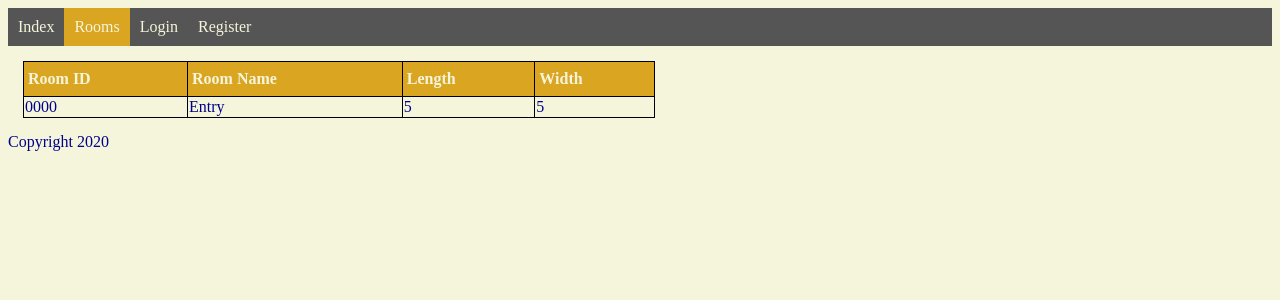
After one commit to LeoKnox/flask_py, a Flask app: page /rooms in a window 1280 px wide. The commit adds this page. Shown: the top 300 px of the page. Run offline with Flask 2, Linux system fonts and the light colour scheme.

Commit message:
Add files via upload

```diff
--- a/application/routes.py
+++ b/application/routes.py
@@ -4,11 +4,12 @@ from flask import render_template
 @app.route("/")
 @app.route("/index")
 def index():
-     return render_template("index.html")
+     return render_template("index.html", active_index = "active")
 
 @app.route("/rooms")
 def rooms():
-     return render_template("rooms.html")
+    roomData = [{"RoomID":"0000","RoomName":"Entry","Length":5,"Width":5}]
+    return render_template("rooms.html", active_rooms ="active", roomData = roomData)
 
 @app.route("/register")
 def register():
--- a/application/static/css/index.css
+++ b/application/static/css/index.css
@@ -17,7 +17,7 @@ body {
 
 .nav-li a {
     display: block;
-    color: white;
+    color: beige;
     text-align: center;
     padding: 10px 10px;
     text-decoration: none;
@@ -27,6 +27,24 @@ body {
     background-color: #0f0d5e;
 }
 
+#room_table {
+    width: 50%;
+    border: 1px solid black;
+    margin: 15px;
+    border-collapse: collapse;
+}
+
+#room_table td, th {
+    border: 1px solid black;
+}
+
+#room_table th {
+    text-align: left;
+    padding: 8px 4px;
+    background-color: goldenrod;
+    color: beige;
+}
+
 .active {
     background-color: goldenrod;
 }
--- a/application/templates/includes/nav.html
+++ b/application/templates/includes/nav.html
@@ -1,7 +1,7 @@
 <nav>
     <ul class = "nav-ul">
-        <li class="nav-li"><a class="active" href="{{ url_for('index') }}">Index</a></li>
-        <li class="nav-li"><a class="" href="{{ url_for('rooms') }}">Rooms</a></li>
+        <li class="nav-li"><a class="{{ active_index }}" href="{{ url_for('index') }}">Index</a></li>
+        <li class="nav-li"><a class="{{ active_rooms }}" href="{{ url_for('rooms') }}">Rooms</a></li>
         <li class="nav-li"><a class="" href="{{ url_for('login') }}">Login</a></li>
         <li class="nav-li"><a class="" href="{{ url_for('register') }}">Register</a></li>
     </ul>
--- /dev/null
+++ b/application/templates/rooms.html
@@ -0,0 +1,20 @@
+{% extends "layout.html" %}
+
+{% block content %}
+<table id="room_table">
+    <tr>
+        <th>Room ID</th>
+        <th>Room Name</th>
+        <th>Length</th>
+        <th>Width</th>
+    </tr>
+    {% for data in roomData %}
+    <tr>
+        <td>{{ data.RoomID }}</td>
+        <td>{{ data.RoomName }}</td>
+        <td>{{ data.Length }}</td>
+        <td>{{ data.Width }}</td>
+    </tr>
+    {% endfor %}
+</table>
+{% endblock %}
```
